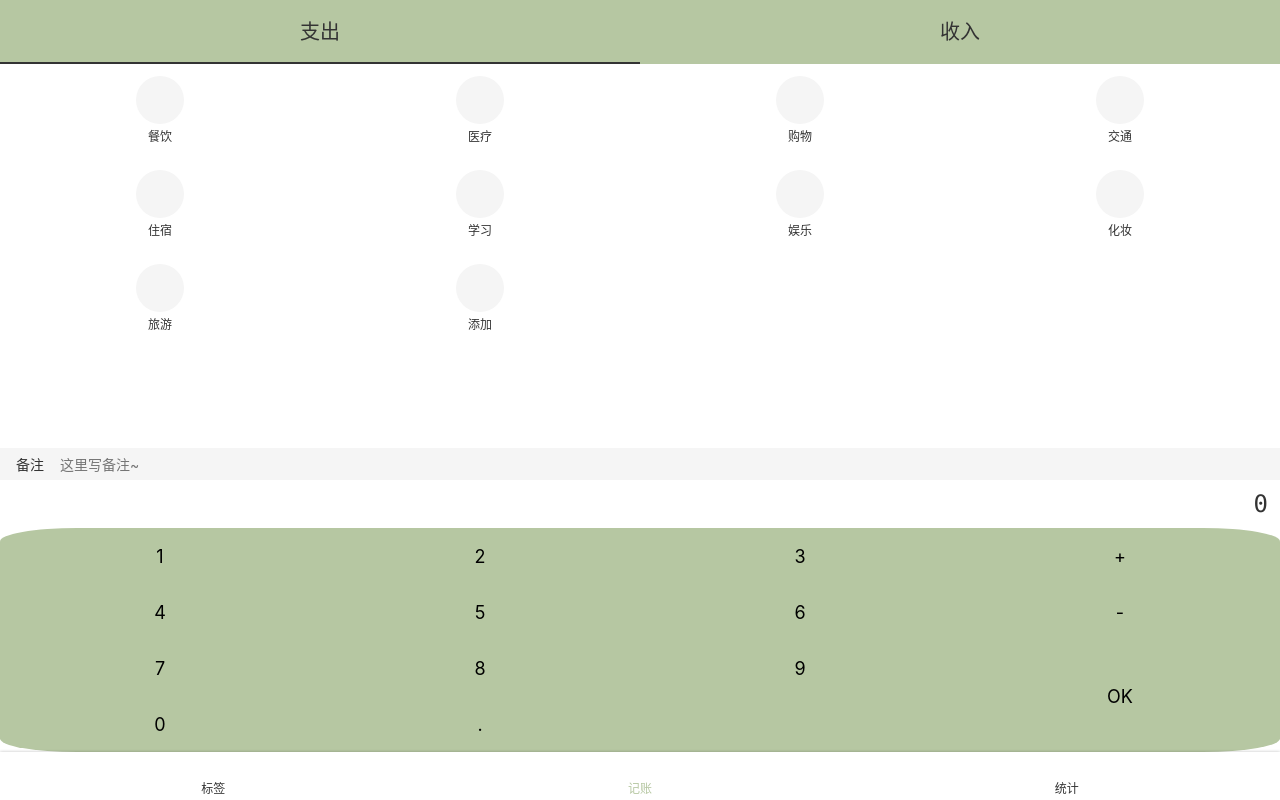
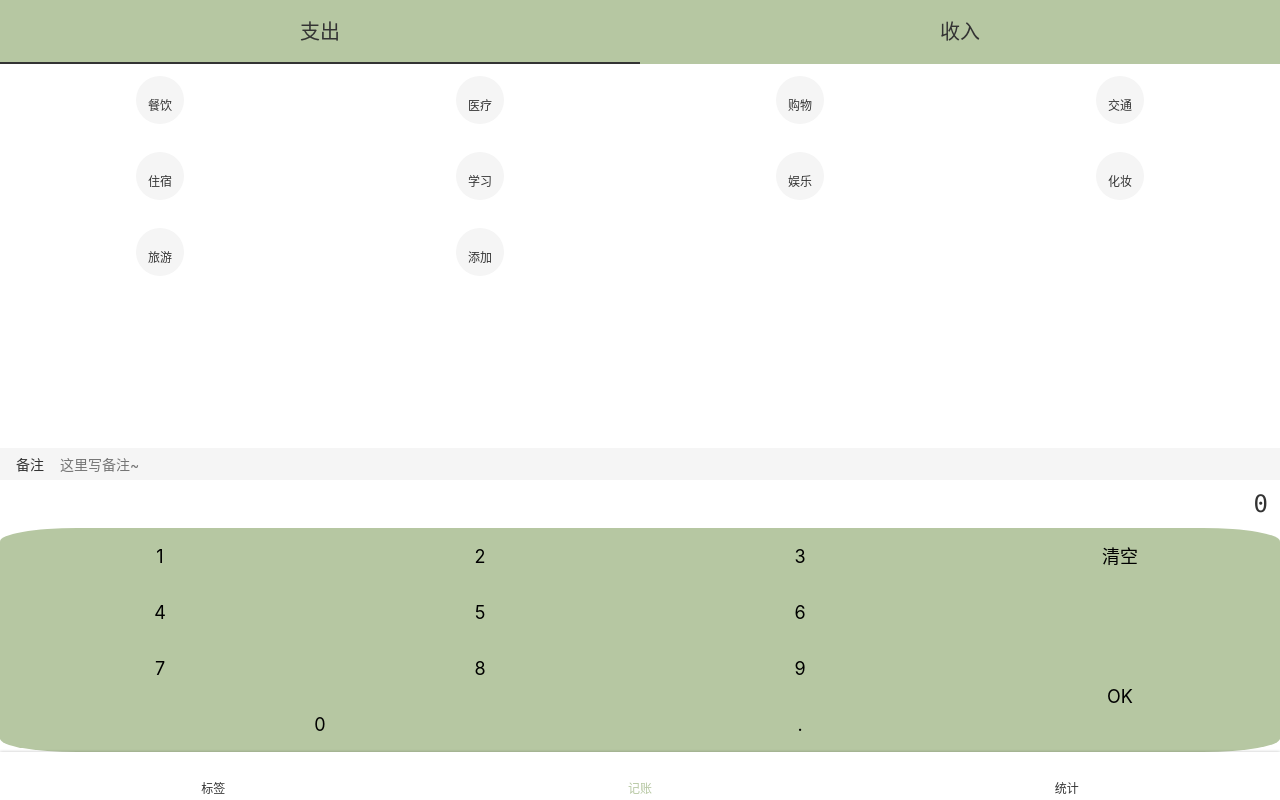
Before and after one commit to Yue2167/Morney, a Vue app: page /#/money in a window 1280 px wide. Built offline with nearby package versions, Linux system fonts and the light colour scheme.

Commit message:
tags组件图标问题

```diff
--- a/src/components/Money/NumberPad.vue
+++ b/src/components/Money/NumberPad.vue
@@ -5,20 +5,19 @@
       <button @click="inputContent">1</button>
       <button @click="inputContent">2</button>
       <button @click="inputContent">3</button>
-      <button @click="add">+</button>
+      <button @click="clear">清空</button>
       <button @click="inputContent">4</button>
       <button @click="inputContent">5</button>
       <button @click="inputContent">6</button>
-      <button @click="reduce">-</button>
+      <button class="delete" @click="remove">
+        <icon name="delete"></icon>
+      </button>
       <button @click="inputContent">7</button>
       <button @click="inputContent">8</button>
       <button @click="inputContent">9</button>
       <button @click="ok" class="ok">OK</button>
-      <button @click="inputContent">0</button>
+      <button @click="inputContent" class="zero">0</button>
       <button @click="inputContent">.</button>
-      <button class="delete" @click="remove">
-        <icon name="delete"></icon>
-      </button>
     </div>
   </div>
 </template>
@@ -57,13 +56,12 @@ export default class NumberPad extends Vue {
       this.output = this.output.slice(0, -1);
     }
   }
-  ok(){
 
+  ok() {
   }
-  add(){
-  }
-  reduce(){
 
+  clear() {
+    this.output = '0';
   }
 }
 </script>
@@ -97,6 +95,9 @@ export default class NumberPad extends Vue {
         height: 56*2px;
         float: right;
       }
+      &.zero{
+        width: 2*25%;
+      }
     }
   }
 }
--- a/src/components/Money/Tags.vue
+++ b/src/components/Money/Tags.vue
@@ -1,92 +1,49 @@
 <template>
   <div class="tags">
     <ul class="current">
-      <li>
+      <li v-for="tag in dataSource" :key="tag"
+          :class="{selected:selectedTags.indexOf(tag)>=0}"
+          @click="select(tag)">
         <div class="tags-icon">
-          <Icon name="repast" />
+          <Icon name="repast"/>
+          {{tag}}
         </div>
-        <span>餐饮</span>
-      </li>
-      <li>
-        <div class="tags-icon">
-          <Icon name="medical" />
-        </div>
-        <span>医疗</span>
-      </li>
-      <li>
-        <div class="tags-icon">
-          <Icon name="shopping" />
-        </div>
-        <span>购物</span>
-      </li>
-      <li>
-        <div class="tags-icon">
-          <Icon name="traffic" />
-        </div>
-        <span>交通</span>
-      </li>
-      <li>
-        <div class="tags-icon">
-          <Icon name="house" />
-        </div>
-        <span>住宿</span>
-      </li>
-      <li>
-        <div class="tags-icon">
-          <Icon name="learning" />
-        </div>
-        <span>学习</span>
-      </li>
-      <li>
-        <div class="tags-icon">
-          <Icon name="amusement" />
-        </div>
-        <span>娱乐</span>
-      </li>
-      <li>
-        <div class="tags-icon">
-          <Icon name="dressing" />
-        </div>
-        <span>化妆</span>
-      </li>
-      <li>
-        <div class="tags-icon">
-          <Icon name="travel" />
-        </div>
-        <span>旅游</span>
-      </li>
-      <li>
-        <div class="tags-icon">
-          <Icon name="add" />
-        </div>
-        <span>添加</span>
       </li>
     </ul>
   </div>
 </template>
 <script lang="ts">
-export default {
-  name: 'Tags'
-};
+import Vue from 'vue';
+import {Component, Prop} from 'vue-property-decorator';
+
+@Component
+export default class Tags extends Vue {
+  @Prop(Array) dataSource: string[] | undefined;
+  selectedTags: string[] = [];
+  select(tag:string){
+    this.selectedTags.push(tag);
+  }
+}
 </script>
 <style scoped lang="scss">
 .tags {
   flex-grow: 1;
-  >.current {
+  > .current {
     display: flex;
     flex-wrap: wrap;
     flex-direction: row;
     align-content: center;
     overflow: auto;
-    >li {
+    > li {
       display: flex;
       width: 25%;
       padding: 12px 0;
       flex-direction: column;
       align-items: center;
       font-size: 12px;
-      >.tags-icon {
+      > .tags-icon {
         display: flex;
+        flex-direction: column;
         width: 48px;
         height: 48px;
         padding: 4px;
@@ -95,10 +52,13 @@ export default {
         margin-bottom: 4px;
         justify-content: center;
         align-items: center;
-        >.icon {
-          width: 48px;
-          height: 48px;
+        &.selected{
+          background: #B6C7A2;
         }
+        //> .icon {
+        //  width: 48px;
+        //  height: 48px;
+        //}
       }
     }
   }
--- a/src/views/Money.vue
+++ b/src/views/Money.vue
@@ -3,7 +3,7 @@
     <Layout class-prefix="layout">
       <NumberPad />
       <Notes />
-      <Tags />
+      <Tags :data-source="tags" />
       <Types />
     </Layout>
   </div>
@@ -16,6 +16,12 @@ import Types from '@/components/Money/Types.vue';
 export default {
   name: 'Money.vue',
   components: { Types, Tags, Notes, NumberPad },
+  data() {
+    return {
+      tags: ['餐饮', '医疗', '购物', '交通', '住宿', '学习', '娱乐', '化妆', '旅游', '添加']
+
+    }
+  }
 };
 </script>
 <style lang="scss">
```
